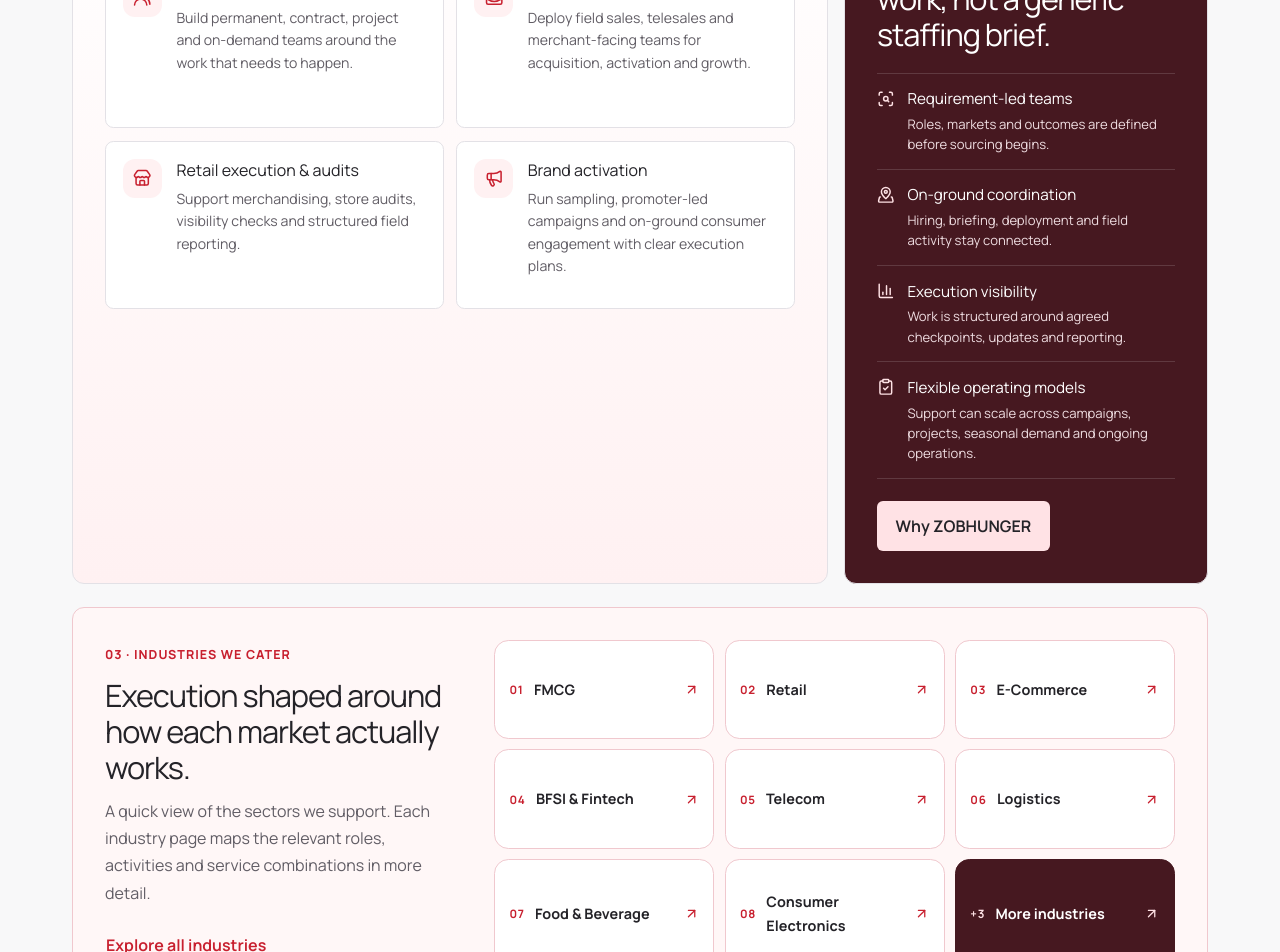
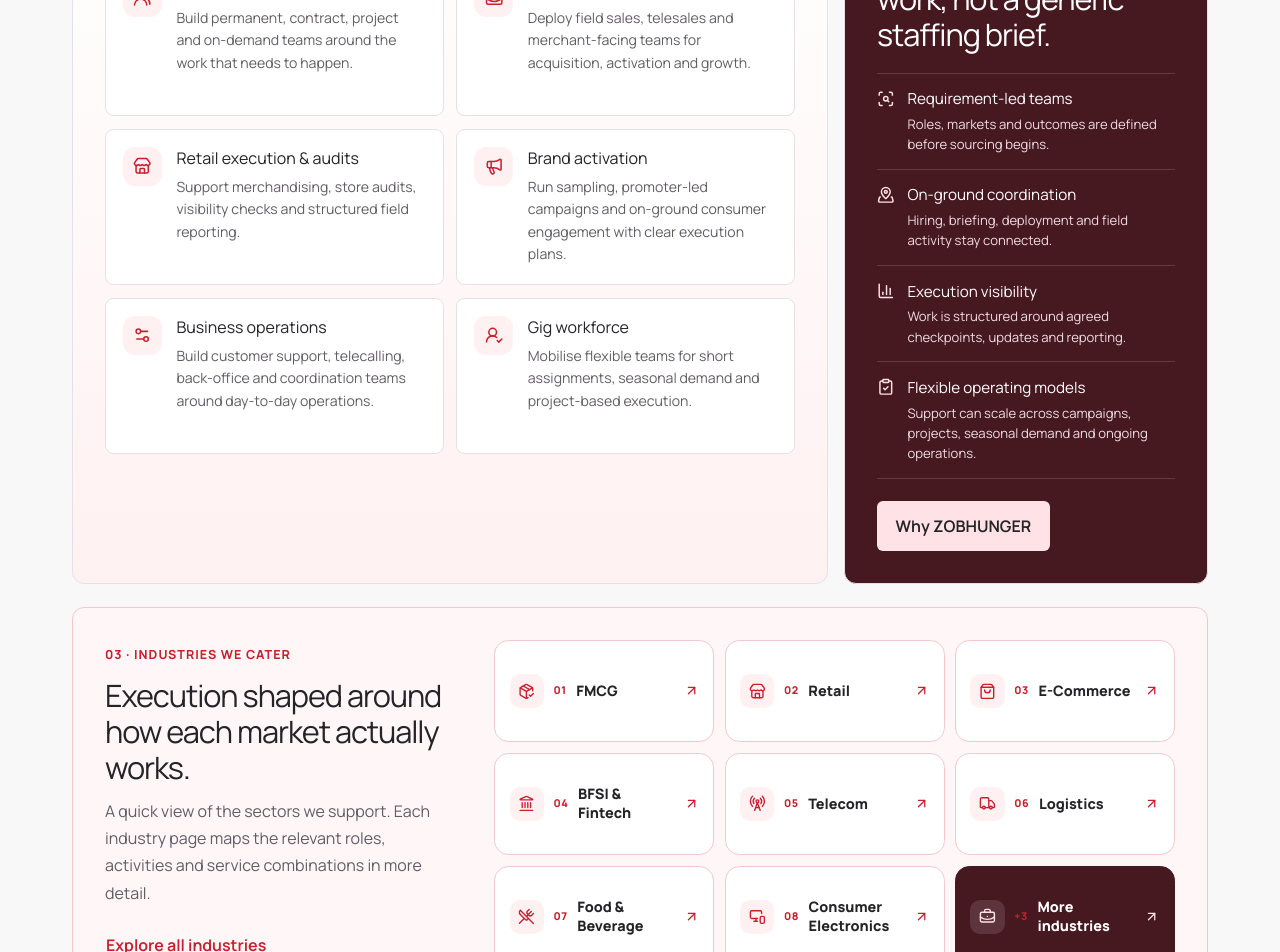
Before and after one commit to Aayush20253534/ZOBHUNGER, a Next.js app in the folder client/: page / in a window 1280 px wide. Shown: the part 2800-3752 px from the top of the page. Built offline with nearby package versions, Linux system fonts and the light colour scheme.

Commit message:
feat: enhance homepage industry icons, case study visuals and service coverage

```diff
--- a/client/src/components/home/HomeBusinessOverview.tsx
+++ b/client/src/components/home/HomeBusinessOverview.tsx
@@ -5,11 +5,20 @@ import {
   BarChart3,
   BriefcaseBusiness,
   ClipboardCheck,
+  Landmark,
   MapPinned,
   Megaphone,
+  MonitorSmartphone,
+  PackageCheck,
+  RadioTower,
   ScanSearch,
+  Settings2,
+  ShoppingBag,
   Store,
+  Truck,
+  UserRoundCheck,
   UsersRound,
+  UtensilsCrossed,
 } from "lucide-react";
 import { ActionLink } from "@/components/common/ActionLink";
 import { industries } from "@/data/industries";
@@ -39,7 +48,30 @@ const capabilities = [
       "Run sampling, promoter-led campaigns and on-ground consumer engagement with clear execution plans.",
     icon: Megaphone,
   },
+  {
+    title: "Business operations",
+    description:
+      "Build customer support, telecalling, back-office and coordination teams around day-to-day operations.",
+    icon: Settings2,
+  },
+  {
+    title: "Gig workforce",
+    description:
+      "Mobilise flexible teams for short assignments, seasonal demand and project-based execution.",
+    icon: UserRoundCheck,
+  },
 ] as const;
+
+const industryIcons = {
+  fmcg: PackageCheck,
+  retail: Store,
+  "e-commerce": ShoppingBag,
+  "bfsi-fintech": Landmark,
+  telecom: RadioTower,
+  logistics: Truck,
+  "food-beverage": UtensilsCrossed,
+  "consumer-electronics": MonitorSmartphone,
+} as const;
 
 const reasons = [
   {
@@ -152,16 +184,28 @@ export function HomeBusinessOverview() {
         </div>
 
         <div className="zb-home-overview-industry-list" aria-label="Industries we serve">
-          {industries.slice(0, 8).map((industry, index) => (
-            <Link key={industry.slug} href={`/industries/${industry.slug}`}>
-              <span>{String(index + 1).padStart(2, "0")}</span>
-              {industry.title}
-              <ArrowUpRight aria-hidden="true" />
-            </Link>
-          ))}
+          {industries.slice(0, 8).map((industry, index) => {
+            const Icon = industryIcons[industry.slug as keyof typeof industryIcons];
+
+            return (
+              <Link key={industry.slug} href={`/industries/${industry.slug}`}>
+                <span className="zb-home-overview-industry-icon" aria-hidden="true">
+                  <Icon />
+                </span>
+                <span className="zb-home-overview-industry-number">
+                  {String(index + 1).padStart(2, "0")}
+                </span>
+                <strong>{industry.title}</strong>
+                <ArrowUpRight aria-hidden="true" />
+              </Link>
+            );
+          })}
           <Link href="/industries" className="zb-home-overview-industry-more">
-            <span>+3</span>
-            More industries
+            <span className="zb-home-overview-industry-icon" aria-hidden="true">
+              <BriefcaseBusiness />
+            </span>
+            <span className="zb-home-overview-industry-number">+3</span>
+            <strong>More industries</strong>
             <ArrowUpRight aria-hidden="true" />
           </Link>
         </div>
--- a/client/src/components/home/HomeCaseStudyProof.tsx
+++ b/client/src/components/home/HomeCaseStudyProof.tsx
@@ -1,8 +1,13 @@
 import Link from "next/link";
-import { ArrowUpRight, CheckCircle2 } from "lucide-react";
+import { ArrowUpRight, BriefcaseBusiness, CheckCircle2, QrCode, ShoppingBag } from "lucide-react";
 import { ActionLink } from "@/components/common/ActionLink";
 import { SectionHeading } from "@/components/common/SectionHeading";
 import { caseStudies } from "@/data/case-studies";
+
+const caseStudyIcons = {
+  "digital-merchant-onboarding-qr-deployment": QrCode,
+  "marketplace-seller-acquisition": ShoppingBag,
+} as const;
 
 export function HomeCaseStudyProof() {
   return (
@@ -25,6 +30,8 @@ export function HomeCaseStudyProof() {
       <div className="zb-home-project-grid">
         {caseStudies.slice(0, 2).map((study) => {
           const flow = study.solution.slice(0, 4);
+          const ProjectIcon =
+            caseStudyIcons[study.slug as keyof typeof caseStudyIcons] ?? BriefcaseBusiness;
           return (
             <Link
               href={`/case-studies/${study.slug}`}
@@ -32,7 +39,9 @@ export function HomeCaseStudyProof() {
               key={study.slug}
             >
               <div className="zb-home-project-brand">
-                <span aria-hidden="true">{study.industry.slice(0, 1)}</span>
+                <span aria-hidden="true">
+                  <ProjectIcon />
+                </span>
                 <div>
                   <small>{study.category}</small>
                   <strong>{study.industry}</strong>
--- a/client/src/styles/home.css
+++ b/client/src/styles/home.css
@@ -1922,3 +1922,77 @@
     min-height: 0;
   }
 }
+
+/* =========================================================
+   HOME OVERVIEW - INDUSTRY + CASE STUDY ICON REFINEMENT
+   ========================================================= */
+
+.zb-home-overview-capabilities {
+  grid-template-columns: repeat(3, minmax(0, 1fr));
+}
+
+.zb-home-overview-capability {
+  min-height: 9.75rem;
+}
+
+.zb-home-overview-industry-list a {
+  grid-template-columns: auto auto minmax(0, 1fr) auto;
+  gap: 0.6rem;
+  min-height: 4.75rem;
+}
+
+.zb-home-overview-industry-icon {
+  display: grid;
+  place-items: center;
+  width: 2.15rem;
+  height: 2.15rem;
+  flex: 0 0 auto;
+  border-radius: 0.62rem;
+  background: #fff1f2;
+  color: var(--zb-action);
+}
+
+.zb-home-overview-industry-icon svg {
+  width: 1.05rem;
+  height: 1.05rem;
+}
+
+.zb-home-overview-industry-list a > .zb-home-overview-industry-number {
+  color: var(--zb-action);
+  font-size: 0.67rem;
+  font-weight: 800;
+  letter-spacing: 0.05em;
+}
+
+.zb-home-overview-industry-list a > strong {
+  min-width: 0;
+  font-size: 0.9rem;
+  line-height: 1.3;
+}
+
+.zb-home-overview-industry-more .zb-home-overview-industry-icon {
+  background: rgba(255, 255, 255, 0.12);
+  color: #fff;
+}
+
+.zb-home-project-brand > span svg {
+  width: 1.35rem;
+  height: 1.35rem;
+  stroke-width: 1.9;
+}
+
+@media (max-width: 1280px) {
+  .zb-home-overview-capabilities {
+    grid-template-columns: repeat(2, minmax(0, 1fr));
+  }
+}
+
+@media (max-width: 700px) {
+  .zb-home-overview-capabilities {
+    grid-template-columns: 1fr;
+  }
+
+  .zb-home-overview-industry-list a {
+    grid-template-columns: auto auto minmax(0, 1fr) auto;
+  }
+}
```
